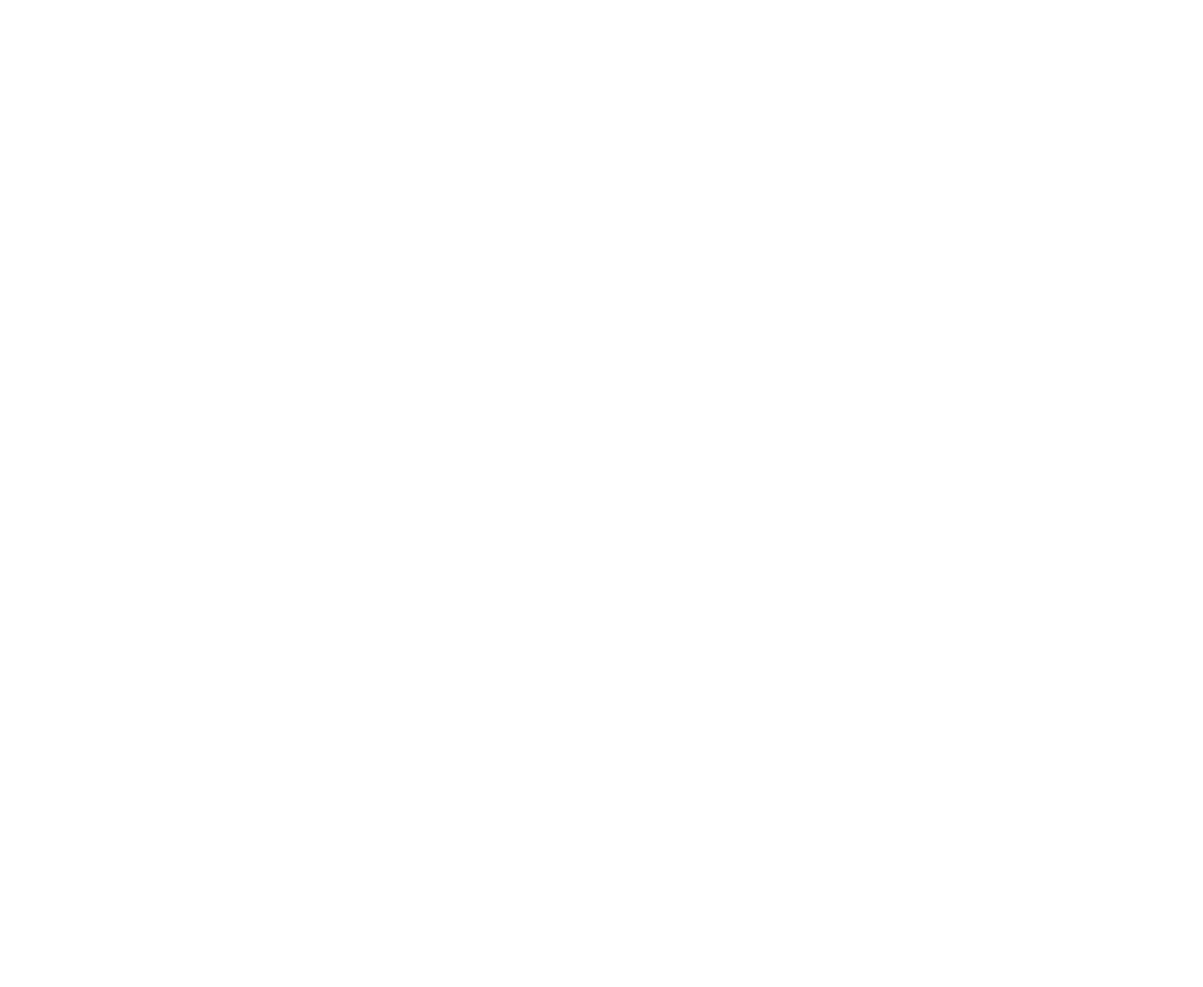
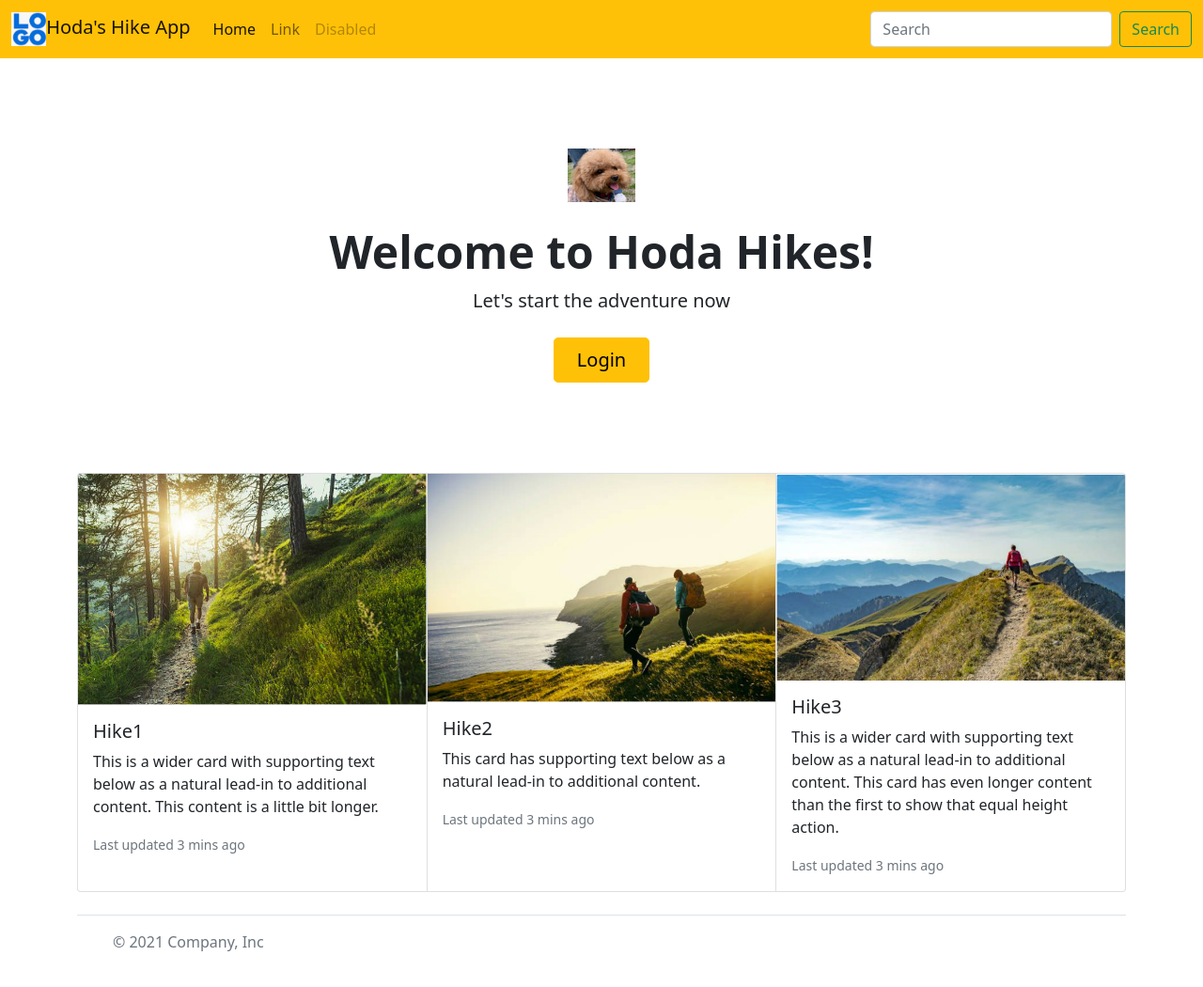
Before and after one commit to COMP1800Hoda/demo05_rashedi_hoda, a plain HTML site: page index.html in a window 1280 px wide. Shown: the whole page at 94% size. Before the commit the page ends 800 px from the top, so only its background shows below. Drawn offline with nearby package versions, Linux system fonts and the light colour scheme.

Commit message:
updates from the demo is now done

```diff
--- a/index.html
+++ b/index.html
@@ -10,7 +10,12 @@
     <meta name="viewport" content="width=device-width, initial-scale=1">
 
     <!-- Bootstrap Library CSS CDN go here -->
+    <link href="https://cdn.jsdelivr.net/npm/bootstrap@5.1.3/dist/css/bootstrap.min.css" rel="stylesheet"
+        integrity="sha384-1BmE4kWBq78iYhFldvKuhfTAU6auU8tT94WrHftjDbrCEXSU1oBoqyl2QvZ6jIW3" crossorigin="anonymous">
     <!-- Boostrap Library JS CDN  go here -->
+    <script src="https://cdn.jsdelivr.net/npm/bootstrap@5.1.3/dist/js/bootstrap.bundle.min.js"
+        integrity="sha384-ka7Sk0Gln4gmtz2MlQnikT1wXgYsOg+OMhuP+IlRH9sENBO0LRn5q+8nbTov4+1p" crossorigin="anonymous">
+    </script>
 
     <!-- Other libraries go here -->
 
@@ -25,6 +30,100 @@
     <!-- Your HTML Layout go here -->
     <!------------------------------>
     <!-- Stuff for body goes here -->
+    <nav class="navbar navbar-expand-lg navbar-light bg-warning">
+        <div class="container-fluid">
+            <a class="navbar-brand" href="#"><img src="./images/logo.jpg" height="36">Hoda's Hike App</a>
+            <button class="navbar-toggler" type="button" data-bs-toggle="collapse"
+                data-bs-target="#navbarSupportedContent" aria-controls="navbarSupportedContent" aria-expanded="false"
+                aria-label="Toggle navigation">
+                <span class="navbar-toggler-icon"></span>
+            </button>
+            <div class="collapse navbar-collapse" id="navbarSupportedContent">
+                <ul class="navbar-nav me-auto mb-2 mb-lg-0">
+                    <li class="nav-item">
+                        <a class="nav-link active" aria-current="page" href="#">Home</a>
+                    </li>
+                    <li class="nav-item">
+                        <a class="nav-link" href="#">Link</a>
+                    </li>
+
+                    <li class="nav-item">
+                        <a class="nav-link disabled">Disabled</a>
+                    </li>
+                </ul>
+                <form class="d-flex">
+                    <input class="form-control me-2" type="search" placeholder="Search" aria-label="Search">
+                    <button class="btn btn-outline-success" type="submit">Search</button>
+                </form>
+            </div>
+        </div>
+    </nav>
+
+    <div class="px-4 py-5 my-5 text-center">
+        <img class="d-block mx-auto mb-4" src="./images/elmo.jpg" alt="" width="72" height="57">
+        <h1 class="display-5 fw-bold">Welcome to Hoda Hikes!</h1>
+        <div class="col-lg-6 mx-auto">
+            <p class="lead mb-4">Let's start the adventure now</p>
+            <div class="d-grid gap-2 d-sm-flex justify-content-sm-center">
+                <button type="button" class="btn btn-warning btn-lg px-4 gap-3"
+                    onclick="window.location.href='login.html'">Login</button>
+            </div>
+        </div>
+    </div>
+
+    <div class="container">
+        <div class="card-group">
+            <div class="card">
+                <img src="./images/hike1.jpg" class="card-img-top" alt="...">
+                <div class="card-body">
+                    <h5 class="card-title">Hike1</h5>
+                    <p class="card-text">This is a wider card with supporting text below as a natural lead-in to
+                        additional content. This content is a little bit longer.</p>
+                    <p class="card-text"><small class="text-muted">Last updated 3 mins ago</small></p>
+                </div>
+            </div>
+            <div class="card">
+                <img src="./images/hike2.jpg" class="card-img-top" alt="...">
+                <div class="card-body">
+                    <h5 class="card-title">Hike2</h5>
+                    <p class="card-text">This card has supporting text below as a natural lead-in to additional content.
+                    </p>
+                    <p class="card-text"><small class="text-muted">Last updated 3 mins ago</small></p>
+                </div>
+            </div>
+            <div class="card">
+                <img src="./images/hike3.jpg" class="card-img-top" alt="...">
+                <div class="card-body">
+                    <h5 class="card-title">Hike3</h5>
+                    <p class="card-text">This is a wider card with supporting text below as a natural lead-in to
+                        additional content. This card has even longer content than the first to show that equal height
+                        action.</p>
+                    <p class="card-text"><small class="text-muted">Last updated 3 mins ago</small></p>
+                </div>
+            </div>
+        </div>
+    </div>
+
+    <div class="container">
+        <footer class="d-flex flex-wrap justify-content-between align-items-center py-3 my-4 border-top">
+            <div class="col-md-4 d-flex align-items-center">
+                <a href="/" class="mb-3 me-2 mb-md-0 text-muted text-decoration-none lh-1">
+                    <svg class="bi" width="30" height="24">
+                        <use xlink:href="#bootstrap" /></svg>
+                </a>
+                <span class="text-muted">&copy; 2021 Company, Inc</span>
+            </div>
+
+            <ul class="nav col-md-4 justify-content-end list-unstyled d-flex">
+                <li class="ms-3"><a class="text-muted" href="#"><svg class="bi" width="24" height="24">
+                            <use xlink:href="#twitter" /></svg></a></li>
+                <li class="ms-3"><a class="text-muted" href="#"><svg class="bi" width="24" height="24">
+                            <use xlink:href="#instagram" /></svg></a></li>
+                <li class="ms-3"><a class="text-muted" href="#"><svg class="bi" width="24" height="24">
+                            <use xlink:href="#facebook" /></svg></a></li>
+            </ul>
+        </footer>
+    </div>
 
 
     <!---------------------------------------------->
```
